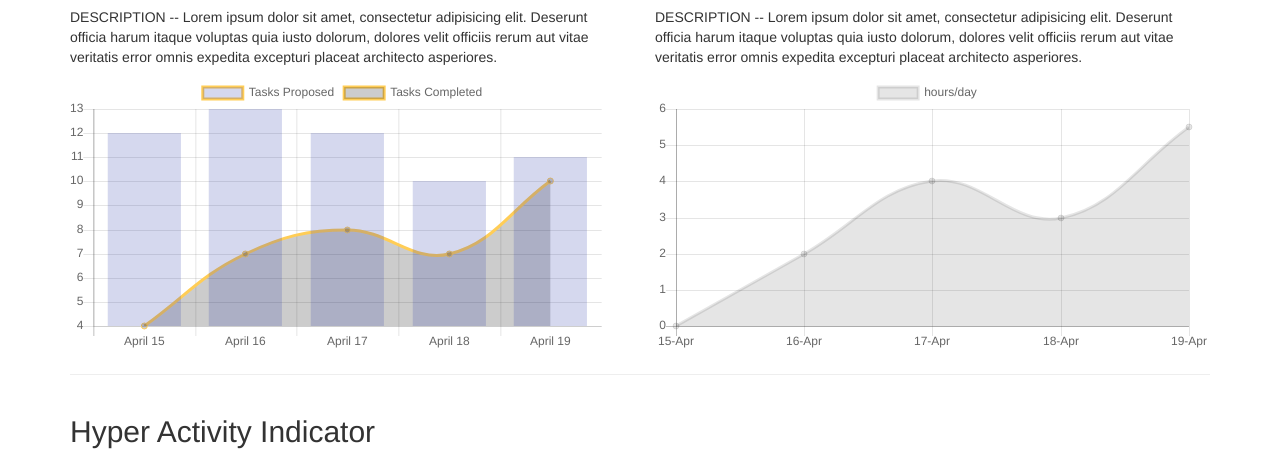
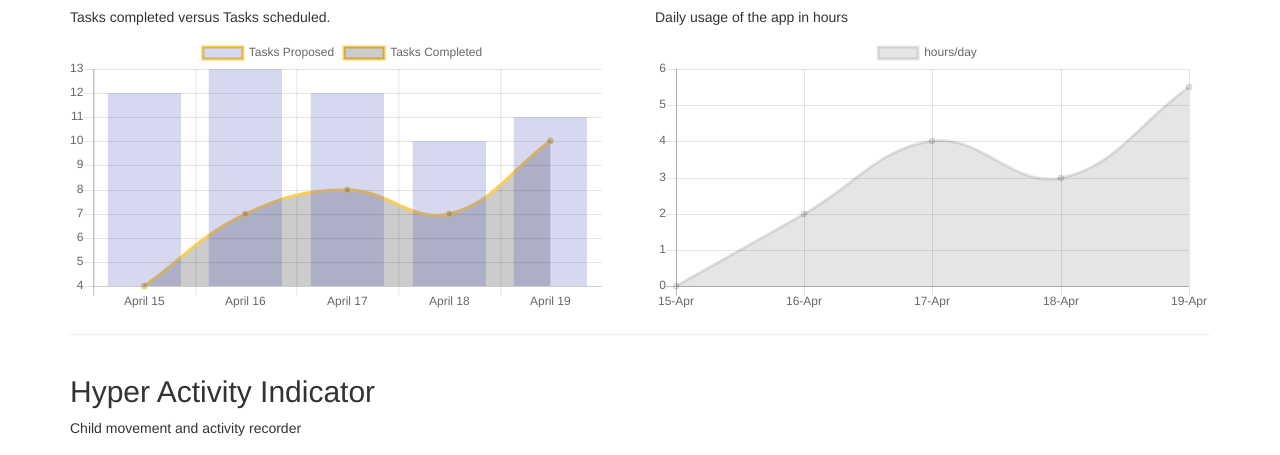
Before and after one commit to NYUAD-Hackathon-2017/tabboush, a plain HTML site: page tabboush_website/dashboard.html in a window 1280 px wide. Shown: the part 491-946 px from the top of the page. Drawn offline with Linux system fonts and the light colour scheme.

Commit message:
Bug fixes

```diff
--- a/tabboush_website/dashboard.html
+++ b/tabboush_website/dashboard.html
@@ -69,7 +69,7 @@
       <div class="row">
         <div class="col-md-6">
           <h2>Task Completion Time</h2>
-          <p>DESCRIPTION -- Lorem ipsum dolor sit amet, consectetur adipisicing elit. Deserunt officia harum itaque voluptas quia iusto dolorum, dolores velit officiis rerum aut vitae veritatis error omnis expedita excepturi placeat architecto asperiores.</p>
+          <p>Tasks completed versus Tasks scheduled.</p>
 
           <canvas id="kp1-chart"></canvas>
 
@@ -77,7 +77,7 @@
 
         <div class="col-md-6">
           <h2>App Usage Over Time</h2>
-          <p>DESCRIPTION -- Lorem ipsum dolor sit amet, consectetur adipisicing elit. Deserunt officia harum itaque voluptas quia iusto dolorum, dolores velit officiis rerum aut vitae veritatis error omnis expedita excepturi placeat architecto asperiores.</p>
+          <p>Daily usage of the app in hours</p>
 
           <canvas id="kp2-chart"></canvas>
 
@@ -89,7 +89,7 @@
       <div class="row">
         <div class="col-md-12">
           <h2>Hyper Activity Indicator</h2>
-          <p>DESCRIPTION -- Lorem ipsum dolor sit amet, consectetur adipisicing elit. Deserunt officia harum itaque voluptas quia iusto dolorum, dolores velit officiis rerum aut vitae veritatis error omnis expedita excepturi placeat architecto asperiores.</p>
+          <p>Child movement and activity recorder</p>
 
           <canvas id="kp3-chart"></canvas>
         </div>
```
